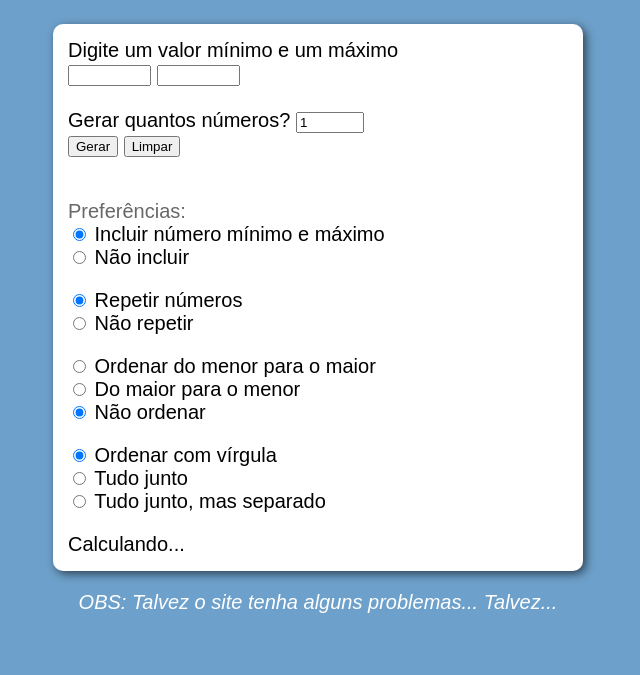
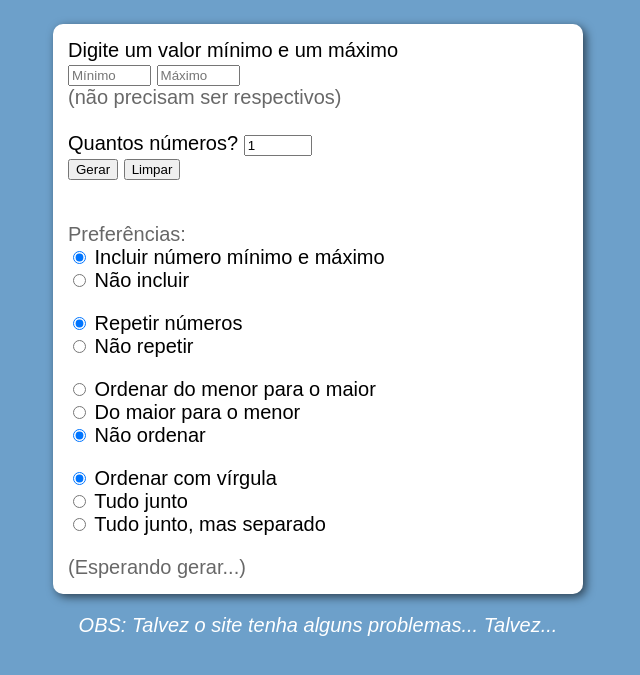
Before and after one commit to Ale2910/gerar-numeros, a plain HTML site: page index.html in a window 1280 px wide. Shown: the part 75-750 px from the top of the page, without its empty margins (322-962 px from the left). Drawn offline with Linux system fonts and the light colour scheme.

Commit message:
Pequenas melhorias na página

```diff
--- a/index.html
+++ b/index.html
@@ -17,12 +17,15 @@
         <div>
             <!-- Inputs do valor mínimo e máximo -->
             Digite um valor mínimo e um máximo <br>
-            <input type="number" name="txt1n" id="txt1id"> <input type="number" name="txt2n" id="txt2id">
+            <input type="number" name="txt1n" id="txt1id" placeholder="Mínimo">
+            <input type="number" name="txt2n" id="txt2id" placeholder="Máximo">
+            <br>
+            <cinza>(não precisam ser respectivos)</cinza>
 
             <br>
             <br>
 
-            Gerar quantos números?
+            Quantos números?
             <input type="number" name="txt3n" id="txt3id" min="1" value="1">
 
             <br>
@@ -93,7 +96,7 @@
 
 
         <div id="res">
-            Calculando...
+            <cinza> (Esperando gerar...) </cinza>
         </div>
     </section>
 
```
